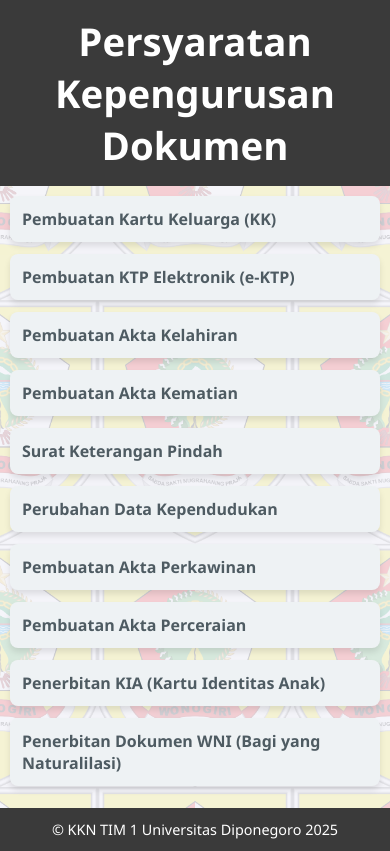
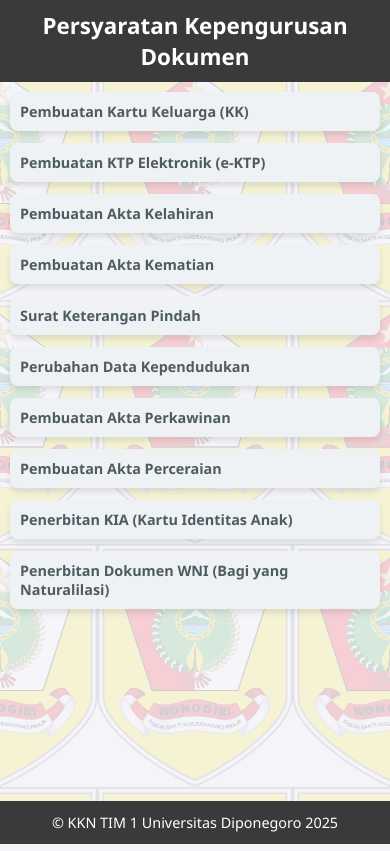
Before and after one commit to FADILHKIM/web-tegalharjo, a plain HTML site: page index.html in a window 390 px wide. Drawn offline with Linux system fonts and the light colour scheme.

Commit message:
styles.css

```diff
--- a/styles.css
+++ b/styles.css
@@ -109,14 +109,16 @@ footer {
 
 @media (max-width: 600px) {
     header {
-        font-size: 1.2em;
+        font-size: 0.7em; /* Reduced font size */
+        padding: 10px; /* Reduced padding */
     }
 
     nav li a {
-        font-size: 1em;
+        font-size: 0.9em; /* Reduced font size for nav items */
+        padding: 10px; /* Adjust padding */
     }
 
     .submenu li {
-        font-size: 0.9em;
+        font-size: 0.85em; /* Reduced font size for submenu items */
     }
 }
```
